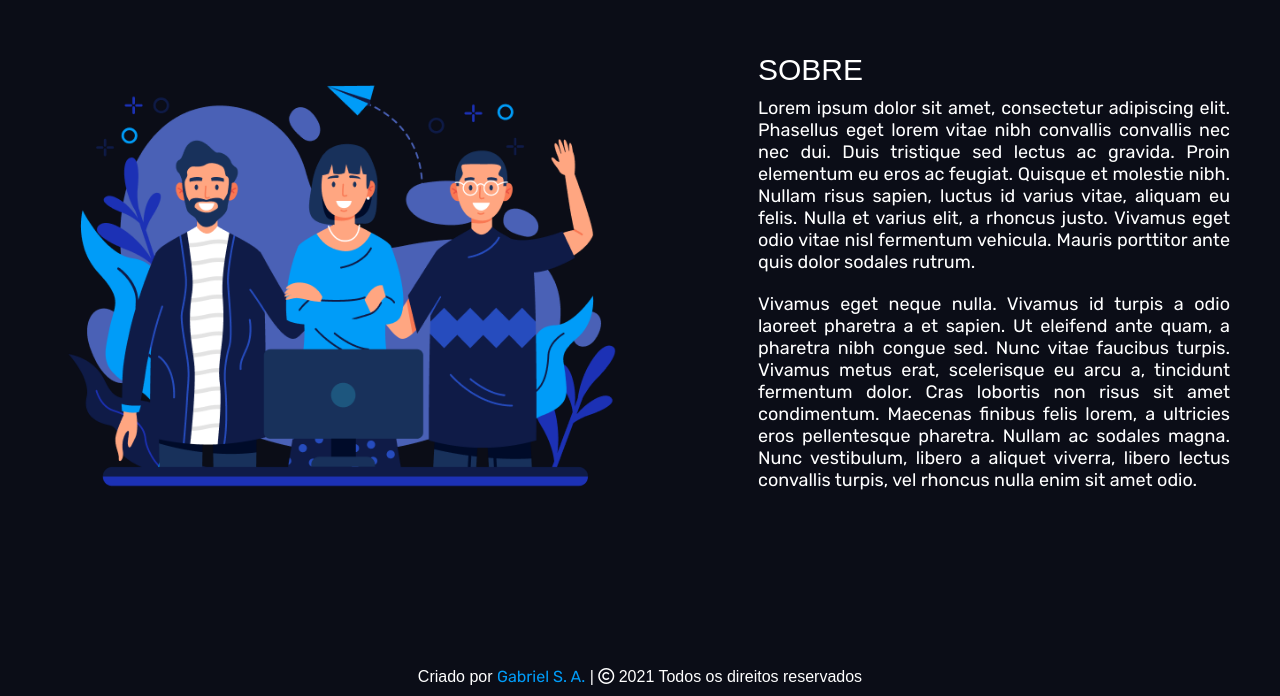
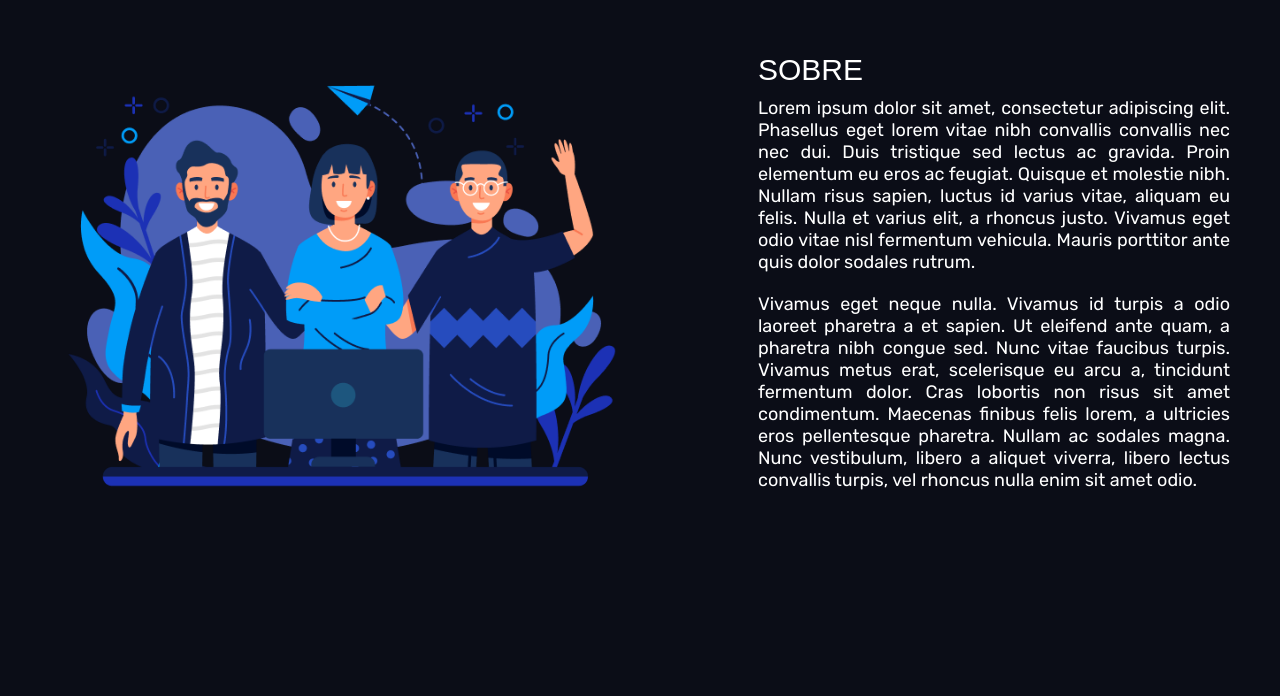
Before and after one commit to MystGabriel/Chatbot-Site, a plain HTML site: page index.html in a window 1280 px wide. Shown: the part 1743-2439 px from the top of the page. After the commit the page ends 2400 px from the top, so only its background shows below. Drawn offline with nearby package versions, Linux system fonts and the light colour scheme.

Commit message:
Add files via upload

```diff
--- a/index.html
+++ b/index.html
@@ -5,7 +5,7 @@
     <meta http-equiv="X-UA-Compatible" content="IE=edge">
     <meta name="viewport" content="width=device-width, initial-scale=1.0">
     <script src="https://code.jquery.com/jquery-3.6.0.min.js"></script>
-    <script src="https://kit.fontawesome.com/a076d05399.js"></script>
+    <link rel="stylesheet" href="https://cdnjs.cloudflare.com/ajax/libs/font-awesome/5.15.3/css/all.min.css">
     <link rel="stylesheet" href="styles.css">
     <title>Chat Bot</title>
 </head>
@@ -74,10 +74,6 @@
         </div>
     </section>
 
-    <footer>
-        <span>Criado por <a href="#">Gabriel S. A.</a> | <span class="far fa-copyright"></span> 2021 Todos os direitos reservados</span>
-    </footer>
-
     <script src="scripts.js"></script>
 </body>
 </html>
--- a/styles.css
+++ b/styles.css
@@ -236,19 +236,6 @@ section{
     margin-bottom: 20px;
 }
 
-footer{
-    padding: 10px 23px;
-    color: #fff;
-    text-align: center;
-}
-footer span a{
-    color: #009CF8;
-    text-decoration: none;
-}
-footer span a:hover{
-    text-decoration: underline;
-}
-
 /* RESPONSIVE */
 @media (max-width: 895px){
     .home-content{
```
